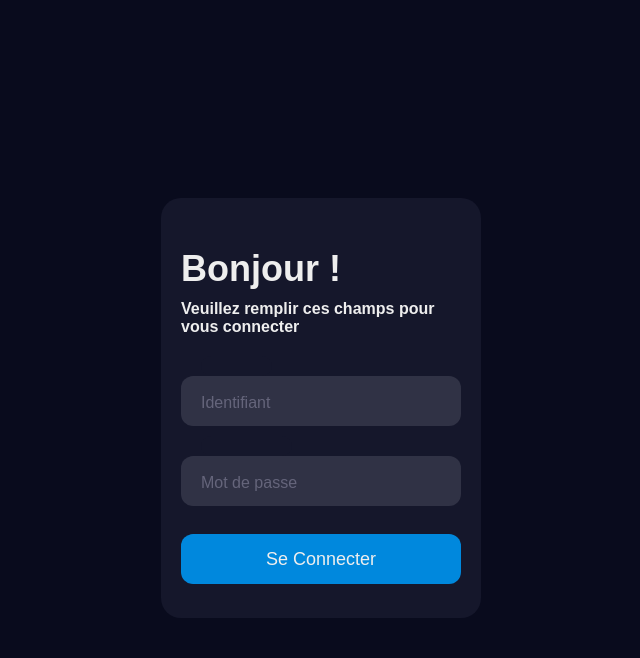
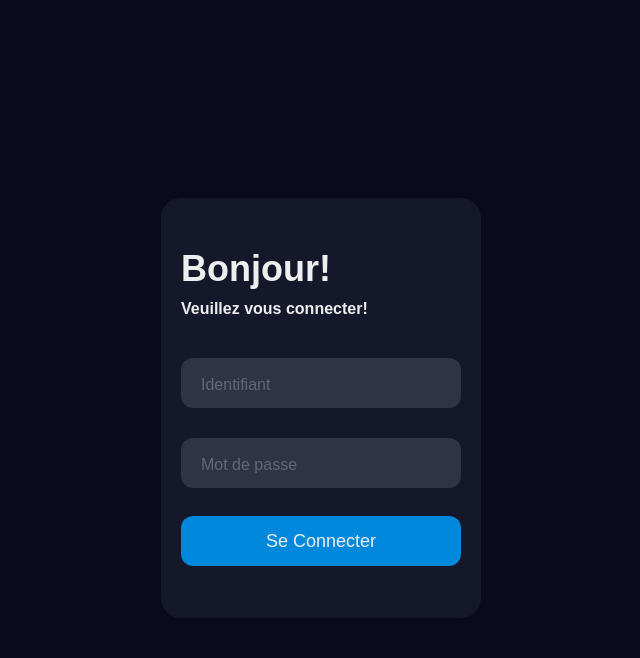
Before and after one commit to LeGrandDevin/iot_project, a PHP site: page /login.php in a window 1280 px wide. Shown: the top 658 px of the page, without its empty margins (319-959 px from the left). Run offline with PHP 8.4, Linux system fonts and the light colour scheme.

Commit message:
modification écran login

```diff
--- a/login.php
+++ b/login.php
@@ -17,8 +17,8 @@ session_start();
     if(!isConnected()){
     ?>
 <div class="form">
-    <div class="title">Bonjour !</div>
-    <div class="subtitle">Veuillez remplir ces champs pour vous connecter</div>
+    <div class="title">Bonjour!</div>
+    <div class="subtitle">Veuillez vous connecter!</div>
     <form method="post" action="">
         <!-- <label>login</label> -->
         <div class="input-container ic1">
```
